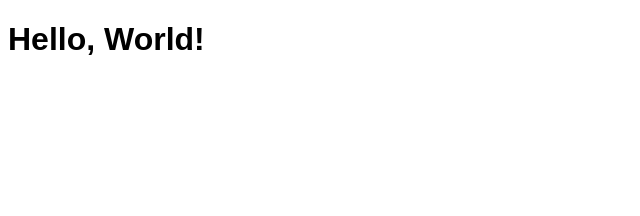
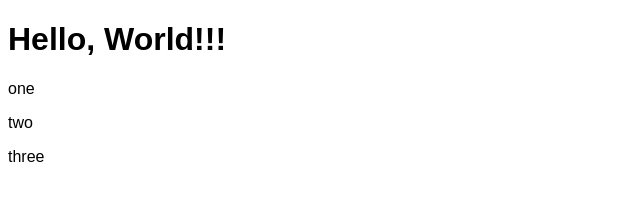
Before and after one commit to ashleemboyer/a11y-components-og, a React (Create React App) app: page / in a window 1280 px wide. Shown: the top 216 px of the page, without its empty margins (0-640 px from the left). Built offline with nearby package versions, Linux system fonts and the light colour scheme.

Commit message:
Creating a very basic Listbox component that displays plain options passed in

```diff
--- a/src/App.js
+++ b/src/App.js
@@ -1,5 +1,12 @@
 import React from "react";
 
-const App = () => <h1>Hello, World!</h1>;
+import { Listbox } from "./components";
+
+const App = () => (
+  <>
+    <h1>Hello, World!!!</h1>
+    <Listbox options={["one", "two", "three"]} />
+  </>
+);
 
 export default App;
--- /dev/null
+++ b/src/components/Listbox/Listbox.js
@@ -0,0 +1,11 @@
+import React from "react";
+
+const Listbox = ({ options }) => (
+  <>
+    {options.map(option => (
+      <p>{option}</p>
+    ))}
+  </>
+);
+
+export default Listbox;
--- /dev/null
+++ b/src/components/Listbox/index.js
@@ -0,0 +1,3 @@
+import Listbox from "./Listbox";
+
+export { Listbox };
--- /dev/null
+++ b/src/components/index.js
@@ -0,0 +1 @@
+export { Listbox } from "./Listbox";
```
Also changed, not shown: src/components/Listbox/Listbox.css (added), src/components/Listbox/README.md (added).
